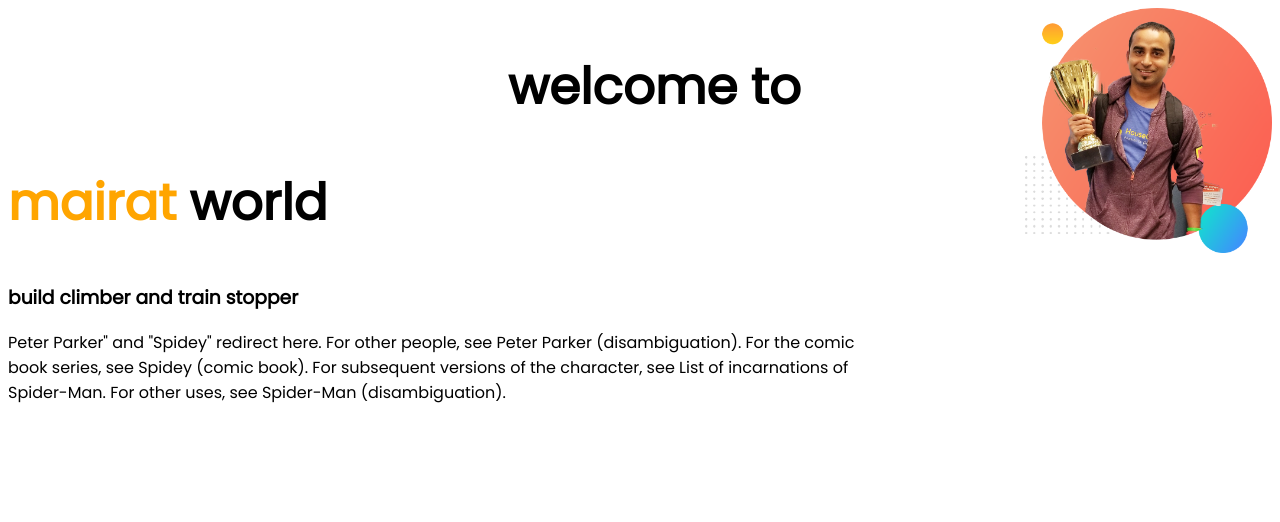
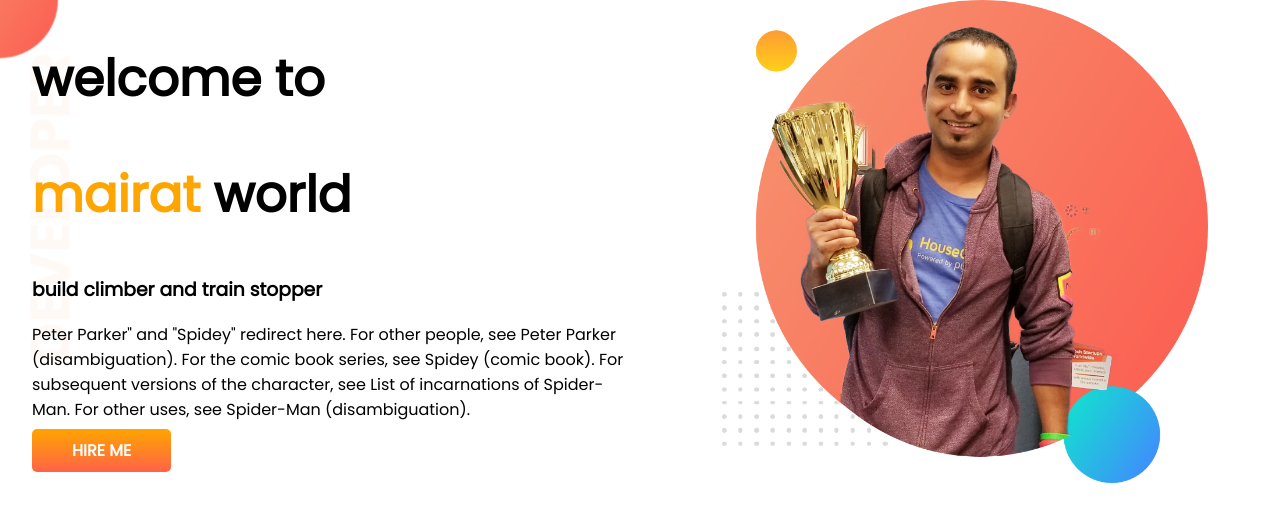
Before and after one commit to nazmul2584/devloper-protfolio, a plain HTML site: page index.html in a window 1280 px wide. Drawn offline with Linux system fonts and the light colour scheme.

Commit message:
background

```diff
--- a/index.html
+++ b/index.html
@@ -1,27 +1,38 @@
 <!DOCTYPE html>
 <html lang="en">
   <head>
-    <meta charset="UTF-8">
-    <meta http-equiv="X-UA-Compatible" content="IE=edge">
-    <meta name="viewport" content="width=device-width, initial-scale=1.0">
+    <meta charset="UTF-8" />
+    <meta http-equiv="X-UA-Compatible" content="IE=edge" />
+    <meta name="viewport" content="width=device-width, initial-scale=1.0" />
     <title>Document</title>
-    <link rel="preconnect" href="https://fonts.googleapis.com">
-    <link rel="preconnect" href="https://fonts.gstatic.com" crossorigin>
-    <link href="https://fonts.googleapis.com/css2?family=Poppins&display=swap" rel="stylesheet">
-    <link rel="stylesheet" href="style.css">
-
+    <link rel="preconnect" href="https://fonts.googleapis.com" />
+    <link rel="preconnect" href="https://fonts.gstatic.com" crossorigin />
+    <link
+      href="https://fonts.googleapis.com/css2?family=Poppins&display=swap"
+      rel="stylesheet"
+    />
+    <link rel="stylesheet" href="style.css" />
   </head>
   <body>
-  <section>
-    <div>
-        <h1 class="half">welcome to</h1>
+    <section class="banner">
+      <div class="half">
+        <h1>welcome to</h1>
         <h1><span class="orange-colour">mairat</span> world</h1>
         <h3>build climber and train stopper</h3>
-        <p>Peter Parker" and "Spidey" redirect here. For other people, see Peter Parker (disambiguation). For the comic book series, see Spidey (comic book). For subsequent versions of the character, see List of incarnations of Spider-Man. For other uses, see Spider-Man (disambiguation).</p>
+        <p>
+          Peter Parker" and "Spidey" redirect here. For other people, see Peter
+          Parker (disambiguation). For the comic book series, see Spidey (comic
+          book). For subsequent versions of the character, see List of
+          incarnations of Spider-Man. For other uses, see Spider-Man
+          (disambiguation).
+        </p>
+        <a class="link-button" target="_bank" href="https://www.facebook.com/profile.php?id=100076301809695">HIRE ME</a>
+
       </div>
       <div class="half">
-                <img src="images/jhankar.png" alt="">
+        <img src="images/jhankar.png" alt="" />
       </div>
     </section>
+
   </body>
 </html>
--- a/style.css
+++ b/style.css
@@ -1,6 +1,7 @@
 body
 {
     font-family: 'Poppins', sans-serif;
+    margin: 0;
 }
 h1
 {
@@ -14,9 +15,23 @@ section
 .half
 {
     width: 50%;
-    padding-left: 10em;
+    padding-left: 2em;
 }
    .half img{
-       width: 100%;
-   }
+       width: 80%;
+       padding-left: 50px;
+
 }
+.link-button{
+    text-decoration: none;
+    background-image: linear-gradient(orange,tomato);
+    border-radius: 5px;
+    padding: 10px 40px;
+    color: white;
+    font-weight: 700;
+
+}
+.banner{
+    background-image: url(images/top-banner.png);
+    background-repeat: no-repeat;
+}
```
Lines whose indentation alone changed are shown as unchanged.
